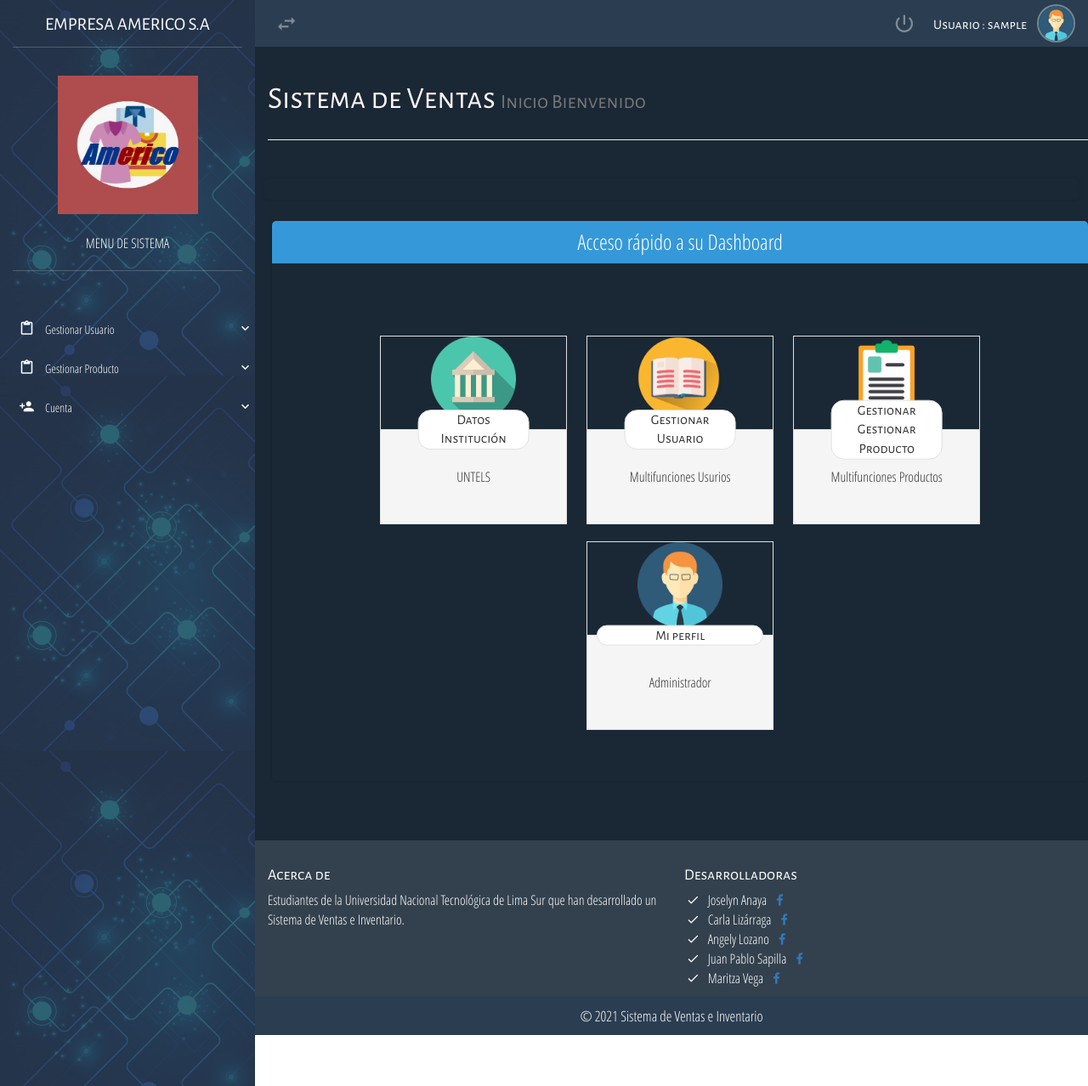
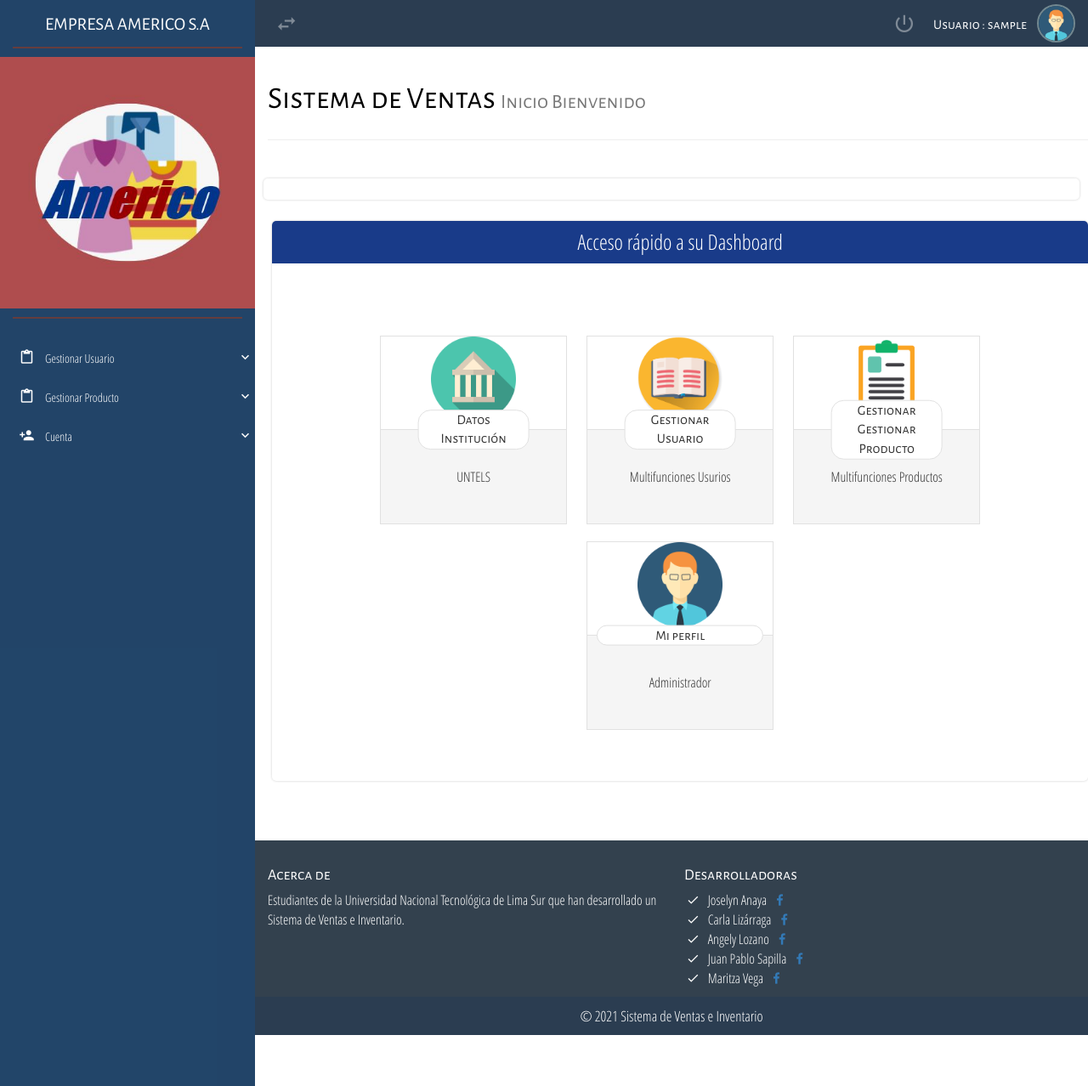
Before and after one commit to MaritzaVega/ProyectoGestion, a PHP site: page /vista/HomeAdministrador.php in a window 1280 px wide. Shown: the whole page at 85% size. Run offline with PHP 8.4, Linux system fonts and the light colour scheme; the visitor is signed in with stand-in values (Sample User, id 1); some libraries are stand-ins or nearby versions; some web fonts are replaced.

Commit message:
cambios en diseño SuperiorA,HomeAdministrador,style

```diff
--- a/ProyectoAmerico/css/style.css
+++ b/ProyectoAmerico/css/style.css
@@ -60,6 +60,7 @@ span.label-mhover{
   align-items: center;
   justify-content: center;
 }
+
 .form-container{
     color: #fff;
     padding: 20px;
@@ -255,15 +256,17 @@ select.material-control-login:hover{
 
 .navbar-lateral{
     width: 300px;
-    background-image: url('../assets/img/nav-lateral.jpg');
+    background-color: #303F9F;
     height: 100%;
     position: absolute;
     top: 0;
     left: 0;
     z-index: 2;
 }
+
+
 .nav-lateral-divider{
-    border-top: 1px solid rgba(255,255,255,.2);
+    border-top: 2px solid rgb(102, 61, 61);
     width: 90%;
     margin: 0 auto;
 }
@@ -293,6 +296,7 @@ select.material-control-login:hover{
     padding: 0;
     display: block;
 }
+
 .nav-lateral-list-menu ul li a,
 .nav-lateral-list-menu ul li div{
     width: 100%;
@@ -391,7 +395,7 @@ select.material-control-login:hover{
    background-color: #16a085;
 }
 .title-flat-blue{
-   background-color: #3598D9;
+   background-color: #193b89;
 }
 /*Controles de formularios material desing ================*/
 .group-material{
--- a/ProyectoAmerico/vista/HomeAdministrador.php
+++ b/ProyectoAmerico/vista/HomeAdministrador.php
@@ -1,10 +1,12 @@
 <?php
 include "SuperiorA.php"
 ?>
-<div style="background-image: url('../assets/img/fondoA.jpg');">
+<div style="background-color: #ffffff">
         <div class="container">
+
             <div class="page-header">
-              <h1 class="all-tittles" style="color: #FFF5F4">Sistema de Ventas  <small>Inicio Bienvenido</small></h1>
+              <h1 class="all-tittles" style="color: #000000; ">
+              Sistema de Ventas  <small>Inicio Bienvenido</small></h1>
               <h1 style="color: blue">
             </div>
         </div>
--- a/ProyectoAmerico/vista/SuperiorA.php
+++ b/ProyectoAmerico/vista/SuperiorA.php
@@ -27,7 +27,8 @@ $u=$_SESSION['user'];
 </head>
 
 <body>
-    <div class="navbar-lateral full-reset" style="background-image: url('../assets/img/admin.jpg');">
+    <!--full-reset-->
+    <div class="navbar-lateral full-reset" style="background-color: #0065cb">
         <div class="visible-xs font-movile-menu mobile-menu-button"></div>
         <div class="full-reset container-menu-movile nav-lateral-scroll">
             <div class="logo full-reset all-tittles">
@@ -37,19 +38,13 @@ $u=$_SESSION['user'];
 
             <div class="nav-lateral-divider full-reset"></div>
             <!--Logo de la Binlioteca-->
-            <br>
             <div class="full-reset" style="padding: 10px 0; color:#fff;">
-                <figure>
-                    <img src="../imagenes/logo.JPG" alt="Biblioteca" class="img-responsive center-box" style="width:55%;">
-                </figure>
-                <br>
-                <p style="text-align: center;">MENU DE SISTEMA</p>
+                    <img src="../imagenes/logo.JPG" alt="Biblioteca" class="img-responsive center-box" style="width:100%;">
             </div>
 
-            <div class="nav-lateral-divider full-reset" ></div>
+            <div class="nav-lateral-divider full-reset"></div>
             <div class="full-reset nav-lateral-list-menu">
                 <ul class="list-unstyled">
-                    <br>
                     <br>
                     <li>
                         <div class="dropdown-menu-button"><i class="zmdi zmdi-assignment-o zmdi-hc-fw"></i>&nbsp;&nbsp; Gestionar Usuario<i class="zmdi zmdi-chevron-down pull-right zmdi-hc-fw icon-sub-menu"></i></div>
```
Also changed, not shown: ProyectoAmerico/assets/img/nav-lateral.jpg (deleted).
